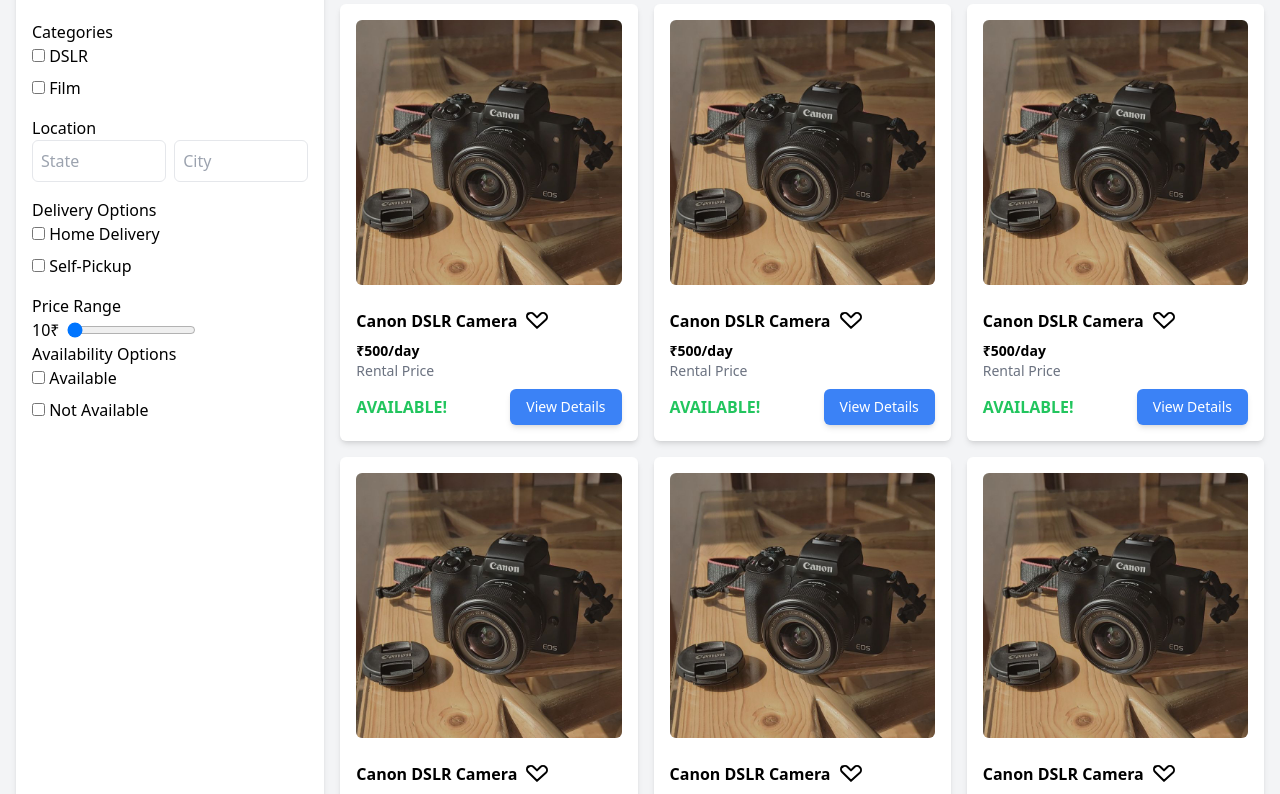
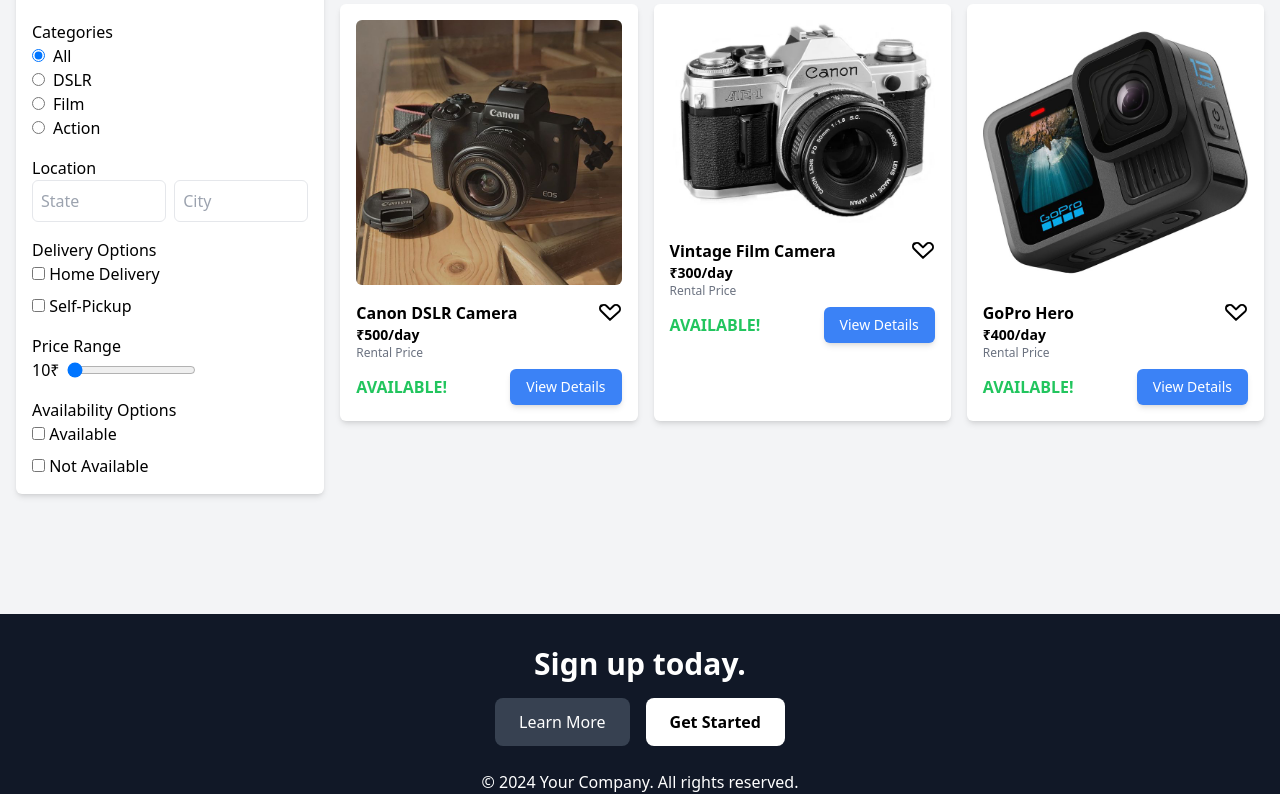
Before and after one commit to avanish-garg/P2P_RENTAL, a React (Vite) app: page /rentitem in a window 1280 px wide. Shown: the part 186-980 px from the top of the page. Built offline with nearby package versions, Linux system fonts and the light colour scheme.

Commit message:
placement of heart icon and different little changes

```diff
--- a/src/componets/rentitem.jsx
+++ b/src/componets/rentitem.jsx
@@ -1,15 +1,30 @@
-import React, { useState } from 'react';
+import React, { useState } from "react";
 
 const RentItem = () => {
   const [price, setPrice] = useState(10);
   const [likedItems, setLikedItems] = useState([]);
-  const handleHeartClick = (itemIndex) => {
+  const [selectedCategory, setSelectedCategory] = useState("All");
+
+  const items = [
+    { id: 1, name: "Canon DSLR Camera", category: "DSLR", price: 500, image: "Canon.jpg" },
+    { id: 2, name: "Vintage Film Camera", category: "Film", price: 300, image: "vintagecamera.jpeg" },
+    { id: 3, name: "GoPro Hero", category: "Action", price: 400, image: "GoProHero.jpeg"},
+  ];
+
+  const handleHeartClick = (itemId) => {
     setLikedItems((prev) =>
-      prev.includes(itemIndex)
-        ? prev.filter((index) => index !== itemIndex)
-        : [...prev, itemIndex]
+      prev.includes(itemId)
+        ? prev.filter((id) => id !== itemId)
+        : [...prev, itemId]
     );
   };
+
+  // Filter items based on selected category
+  const filteredItems =
+    selectedCategory === "All"
+      ? items
+      : items.filter((item) => item.category === selectedCategory);
+
   return (
     <div className="min-h-screen bg-gray-100">
       {/* Header */}
@@ -23,7 +38,6 @@
       </div>
 
       {/* Search Bar */}
-
       <div className="bg-white p-4 shadow-md flex justify-center">
         <div className="relative w-1/2">
           <input
@@ -40,23 +54,37 @@
               stroke="currentColor"
               className="w-5 h-5 text-gray-500"
             >
-              <path strokeLinecap="round" strokeLinejoin="round" d="M21 21l-4.35-4.35M16.65 11a5.65 5.65 0 11-11.3 0 5.65 5.65 0 0111.3 0z" />
+              <path
+                strokeLinecap="round"
+                strokeLinejoin="round"
+                d="M21 21l-4.35-4.35M16.65 11a5.65 5.65 0 11-11.3 0 5.65 5.65 0 0111.3 0z"
+              />
             </svg>
           </button>
         </div>
       </div>
 
-
+      {/* Main Content */}
       <div className="p-4 flex">
         {/* Filters Section */}
         <div className="w-1/4 bg-white p-4 shadow-md rounded-md">
           <h3 className="font-semibold mb-4">Filters</h3>
+          {/* Categories Filter */}
           <div className="mb-4">
             <h4 className="font-medium">Categories</h4>
-            <div className="space-y-2">
-              <label className="block"><input type="checkbox" /> DSLR</label>
-              <label className="block"><input type="checkbox" /> Film</label>
-            </div>
+            {["All", "DSLR", "Film", "Action"].map((category) => (
+              <label key={category} className="block">
+                <input
+                  type="radio"
+                  name="category"
+                  value={category}
+                  checked={selectedCategory === category}
+                  onChange={() => setSelectedCategory(category)}
+                  className="mr-2"
+                />
+                {category}
+              </label>
+            ))}
           </div>
           <div className="mb-4">
             <h4 className="font-medium">Location</h4>
@@ -76,11 +104,15 @@
           <div className="mb-4">
             <h4 className="font-medium">Delivery Options</h4>
             <div className="space-y-2">
-              <label className="block"><input type="checkbox" /> Home Delivery</label>
-              <label className="block"><input type="checkbox" /> Self-Pickup</label>
+              <label className="block">
+                <input type="checkbox" /> Home Delivery
+              </label>
+              <label className="block">
+                <input type="checkbox" /> Self-Pickup
+              </label>
             </div>
           </div>
-          <div>
+          <div className="mb-4">
             <label>Price Range</label>
             <div className="flex items-center space-x-2">
               <span>{price}₹</span>
@@ -98,8 +130,12 @@
           <div>
             <h4 className="font-medium">Availability Options</h4>
             <div className="space-y-2">
-              <label className="block"><input type="checkbox" /> Available</label>
-              <label className="block"><input type="checkbox" /> Not Available</label>
+              <label className="block">
+                <input type="checkbox" /> Available
+              </label>
+              <label className="block">
+                <input type="checkbox" /> Not Available
+              </label>
             </div>
           </div>
         </div>
@@ -108,32 +144,29 @@
         <div className="w-3/4 ml-4">
           <h3 className="font-semibold mb-4">Results</h3>
           <div className="grid grid-cols-3 gap-4">
-            {/* Example Item */}
-            {Array.from({ length: 9 }).map((_, i) => (
+            {filteredItems.map((item) => (
               <div
-                key={i}
+                key={item.id}
                 className="bg-white shadow-md rounded-md p-4 relative"
               >
                 <img
-                  src="./src/assets/Canon.jpg"
-                  alt="Item"
+                  src={`/src/assets/${item.image}`}
+                  alt={item.name}
                   className="rounded-md mb-4"
                 />
                 <div className="flex items-center justify-between">
-                  <div className="flex items-center">
-                    <h4 className="font-bold mr-2">Canon DSLR Camera</h4>
-                    {/* Heart Icon */}
+                  <h4 className="font-bold">{item.name}</h4>
                   <button
-                      onClick={() => handleHeartClick(i)}
+                    onClick={() => handleHeartClick(item.id)}
                     className="focus:outline-none"
                   >
                     <svg
                       xmlns="http://www.w3.org/2000/svg"
-                        fill={likedItems.includes(i) ? "red" : "none"}
+                      fill={likedItems.includes(item.id) ? "red" : "none"}
                       viewBox="0 0 24 24"
                       strokeWidth={2}
                       stroke="currentColor"
-                        className="w-6 h-10"
+                      className="w-6 h-6"
                     >
                       <path
                         strokeLinecap="round"
@@ -143,9 +176,8 @@
                     </svg>
                   </button>
                 </div>
-                </div>
-                <p className="text-sm font-bold">₹500/day</p>
-                <p className="text-sm text-gray-500">Rental Price</p>
+                <p className="text-sm font-bold">₹{item.price}/day</p>
+                <p className="text-xs text-gray-500">Rental Price</p>
                 <div className="flex items-center justify-between mt-2">
                   <p className="text-green-500 font-semibold">AVAILABLE!</p>
                   <button className="bg-blue-500 text-white text-sm px-4 py-2 rounded-md shadow-md hover:bg-blue-600">
```
Also changed, not shown: src/assets/GoProHero.jpeg (added), src/assets/vintagecamera.jpeg (added). Lines whose indentation alone changed are shown as unchanged.
